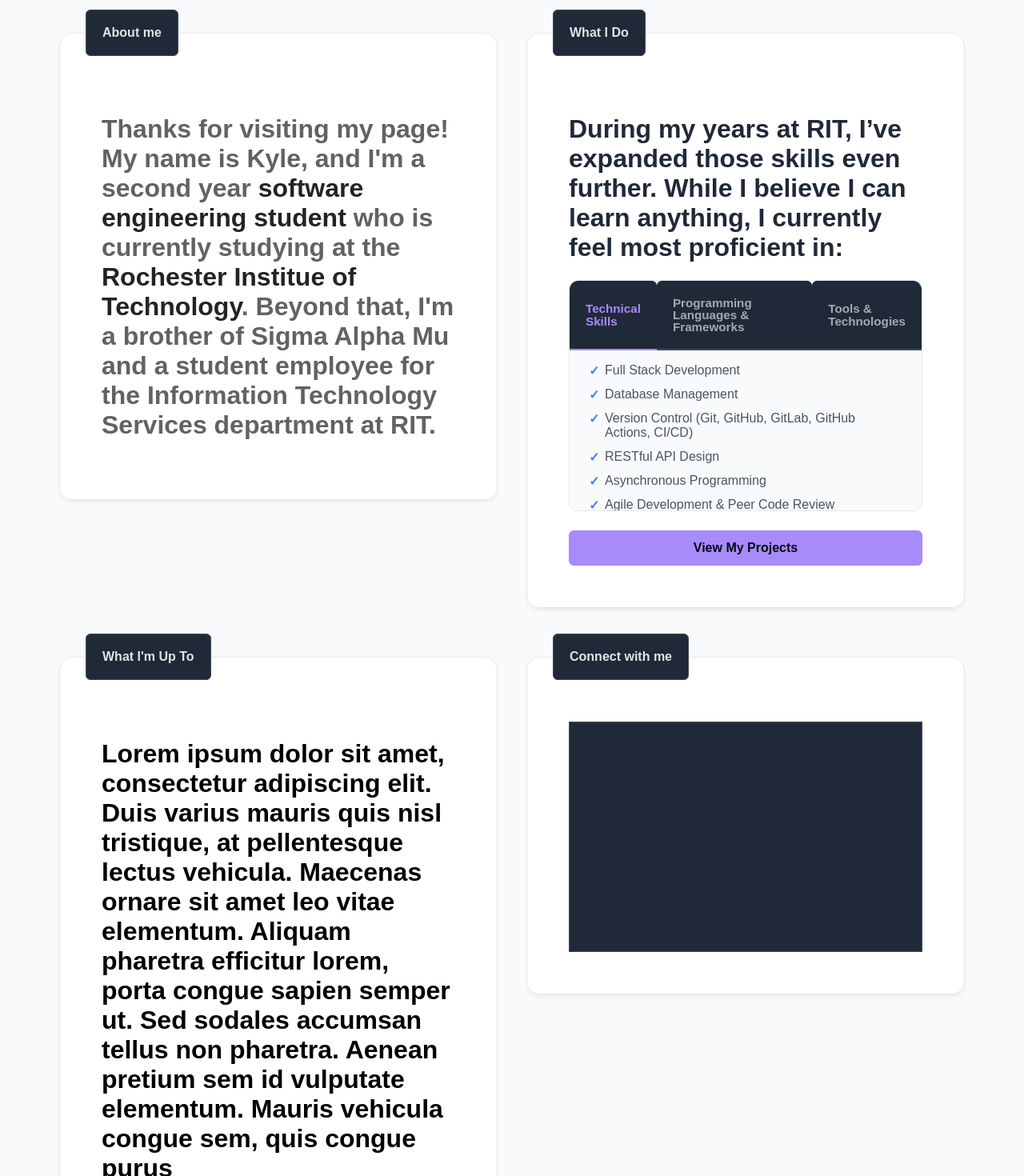
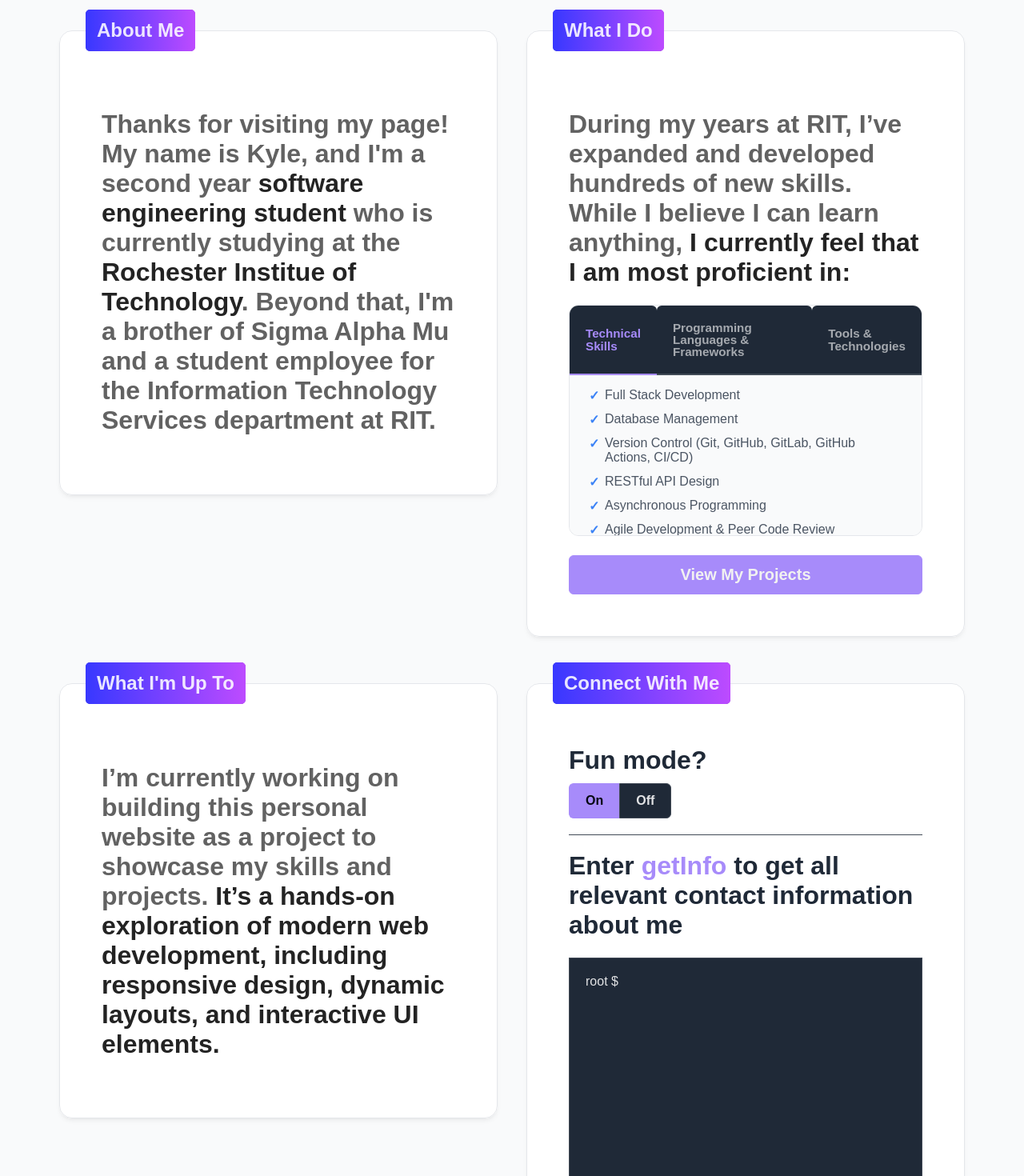
Before and after one commit to kl5391/kl5391.github.io, a React (Vite) app: page / in a window 1280 px wide. Shown: the part 20-1490 px from the top of the page at 80% size. Built offline with nearby package versions, Linux system fonts and the light colour scheme; a web font is replaced by a local one.

Commit message:
source code'

```diff
--- /dev/null
+++ b/src/media-terminal.jsx
@@ -0,0 +1,54 @@
+import React, { useEffect } from "react";
+import { Terminal } from "primereact/terminal";
+import { TerminalService } from "primereact/terminalservice";
+
+export default function MediaTerminal() {
+  const commandHandler = (text) => {
+    let response;
+    let argsIndex = text.indexOf(" ");
+    let command = argsIndex !== -1 ? text.substring(0, argsIndex) : text;
+
+    switch (command) {
+      case "getInfo":
+        response = "https://www.google.com";
+        break;
+
+      case "clear":
+        response = null;
+        break;
+
+      default:
+        response = "Unknown command: " + command;
+        break;
+    }
+
+    if (response) TerminalService.emit("response", response);
+    else TerminalService.emit("clear");
+  };
+
+  useEffect(() => {
+    TerminalService.on("command", commandHandler);
+
+    return () => {
+      TerminalService.off("command", commandHandler);
+    };
+  }, []);
+
+  return (
+    <div className="card terminal-demo">
+      <h1>
+        Enter <b style={{ color: "#a78bfa" }}>getInfo</b> to get all relevant
+        contact information about me
+      </h1>
+      <Terminal
+        prompt="root $"
+        pt={{
+          root: "bg-gray-900 text-white border-round",
+          prompt: "text-gray-400 mr-2",
+          command: "text-primary-300",
+          response: "link-primary-300",
+        }}
+      />
+    </div>
+  );
+}
--- a/src/pages/Home.jsx
+++ b/src/pages/Home.jsx
@@ -7,17 +7,28 @@ import { Button } from "primereact/button";
 import { ScrollPanel } from "primereact/scrollpanel";
 import { TabMenu } from "primereact/tabmenu";
 import { useState } from "react";
-import { Terminal } from "primereact/terminal";
+import MediaTerminal from "../media-terminal";
+import { SelectButton } from "primereact/selectbutton";
 
 export default function Home() {
   const navigate = useNavigate();
   const [activeIndex, setActiveIndex] = useState(0);
+  const options = ["On", "Off"];
+  const [value, setValue] = useState(options[0]);
 
   const items = [
     { label: "Technical Skills" },
     { label: "Programming Languages & Frameworks" },
     { label: "Tools & Technologies" },
   ];
+
+  function FunMode({ value }) {
+    if (value == "On") {
+      return <MediaTerminal />;
+    } else if (value == "Off") {
+      return <h1>Aw man</h1>;
+    }
+  }
 
   function ListObject({ activeIndex }) {
     if (activeIndex == 0) {
@@ -69,7 +80,10 @@ export default function Home() {
     <>
       <div className="homepage">
         <div className="info-container">
-          <Fieldset legend="About me" className="info-card">
+          <Fieldset
+            legend={<h2 className="card-legend-style">About Me</h2>}
+            className="info-card"
+          >
             <h1 style={{ color: "#363636c7" }}>
               Thanks for visiting my page! My name is Kyle, and I'm a second
               year{" "}
@@ -85,11 +99,16 @@ export default function Home() {
             </h1>
           </Fieldset>
 
-          <Fieldset legend="What I Do" className="info-card">
-            <h1>
-              During my years at RIT, I’ve expanded those skills even further.
-              While I believe I can learn anything, I currently feel most
-              proficient in:
+          <Fieldset
+            legend={<h2 className="card-legend-style">What I Do</h2>}
+            className="info-card"
+          >
+            <h1 style={{ color: "#363636c7" }}>
+              During my years at RIT, I’ve expanded and developed hundreds of
+              new skills. While I believe I can learn anything,{" "}
+              <b style={{ color: "#000000dc" }}>
+                I currently feel that I am most proficient in:
+              </b>
             </h1>
             <div className="tabmenu-backdrop">
               <TabMenu
@@ -98,31 +117,43 @@ export default function Home() {
                 onTabChange={(e) => setActiveIndex(e.index)}
                 className="tab-menu"
               />
-              <ListObject
-                activeIndex={activeIndex}
-                style={{ width: "100%", height: "50px" }}
-              />
+              <ListObject activeIndex={activeIndex} />
             </div>
             <Button
               label="View My Projects"
-              onClick={() => navigate("/pages/projects")}
+              onClick={() => window.open("https://github.com/kl5391")}
               className="info-button"
+              size="large"
             />
           </Fieldset>
 
-          <Fieldset legend="What I'm Up To" className="info-card">
-            <h1 style={{ color: "black" }}>
-              Lorem ipsum dolor sit amet, consectetur adipiscing elit. Duis
-              varius mauris quis nisl tristique, at pellentesque lectus
-              vehicula. Maecenas ornare sit amet leo vitae elementum. Aliquam
-              pharetra efficitur lorem, porta congue sapien semper ut. Sed
-              sodales accumsan tellus non pharetra. Aenean pretium sem id
-              vulputate elementum. Mauris vehicula congue sem, quis congue purus
+          <Fieldset
+            legend={<h2 className="card-legend-style">What I'm Up To</h2>}
+            className="info-card"
+          >
+            <h1 style={{ color: "#363636c7" }}>
+              I’m currently working on building this personal website as a
+              project to showcase my skills and projects.{" "}
+              <b style={{ color: "#000000dc" }}>
+                It’s a hands-on exploration of modern web development, including
+                responsive design, dynamic layouts, and interactive UI elements.
+              </b>
             </h1>
           </Fieldset>
-
-          <Fieldset legend="Connect with me" className="info-card">
-            <Terminal />
+          <Fieldset
+            legend={<h2 className="card-legend-style">Connect With Me</h2>}
+            className="info-card"
+          >
+            <div className="fun-mode">
+              <h1>Fun mode?</h1>
+              <SelectButton
+                value={value}
+                onChange={(e) => setValue(e.value)}
+                options={options}
+              />
+            </div>
+            <Divider></Divider>
+            <FunMode value={value}></FunMode>
           </Fieldset>
         </div>
       </div>
--- a/src/pages/pages.css
+++ b/src/pages/pages.css
@@ -25,6 +25,11 @@
   max-width: 1200px;
   margin: 0 auto;
   align-items: flex-start;
+}
+
+.fun-mode h1 {
+  margin-top: 0pt;
+  margin-bottom: 7pt;
 }
 
 /* -- Refined Info Card -- */
@@ -82,6 +87,13 @@
   margin-bottom: 0.75rem;
 }
 
+.card-legend-style {
+  margin: -21px;
+  border-radius: 5px;
+  padding: 14px;
+  background: linear-gradient(to right, rgb(56, 56, 255), rgb(189, 75, 255));
+}
+
 .scroll-panel li::before {
   content: "✓"; /* Checkmark for a nicer bullet */
   position: absolute;
@@ -95,6 +107,7 @@
   margin-top: 1.5rem; /* Use a fixed margin now, as it's the last item */
   padding: 0.75rem 1.5rem;
   width: 100%;
+  color: rgb(241, 241, 241);
   transition: background-color 0.2s ease;
   /* Let PrimeReact handle most button styles */
 }
```
